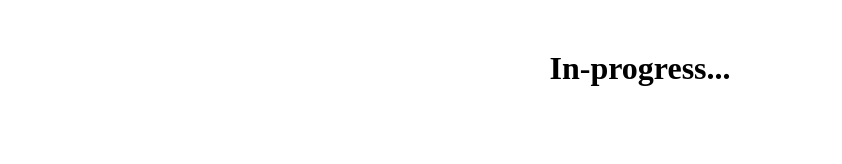
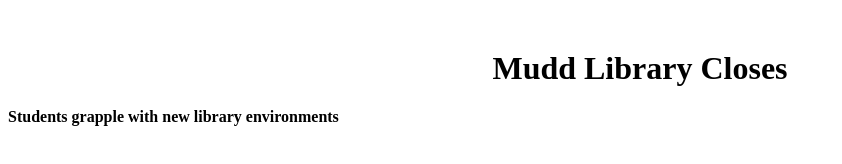
Before and after one commit to claytongentry/j320_midterm, a website: page public/index.html in a window 1280 px wide. Shown: the whole page, without its empty margins (0-842 px from the left). Drawn offline with Linux system fonts and the light colour scheme.

Commit message:
file structure organized

```diff
--- a/index.html
+++ b/public/index.html
@@ -7,6 +7,9 @@
   <title>Clayton Gentry | Midterm</title>
 </head>
 <body>
-  <h1>In-progress...</h1>
+  <div class="section" id="header">
+    <h1>Mudd Library Closes</h1>
+    <h4>Students grapple with new library environments</h4>
+  </div>
 </body>
 </html>
```
Also changed, not shown: app.js (added, +9 -0 lines), package.json (added, +22 -0 lines), public/styles.css (renamed from styles.css).
